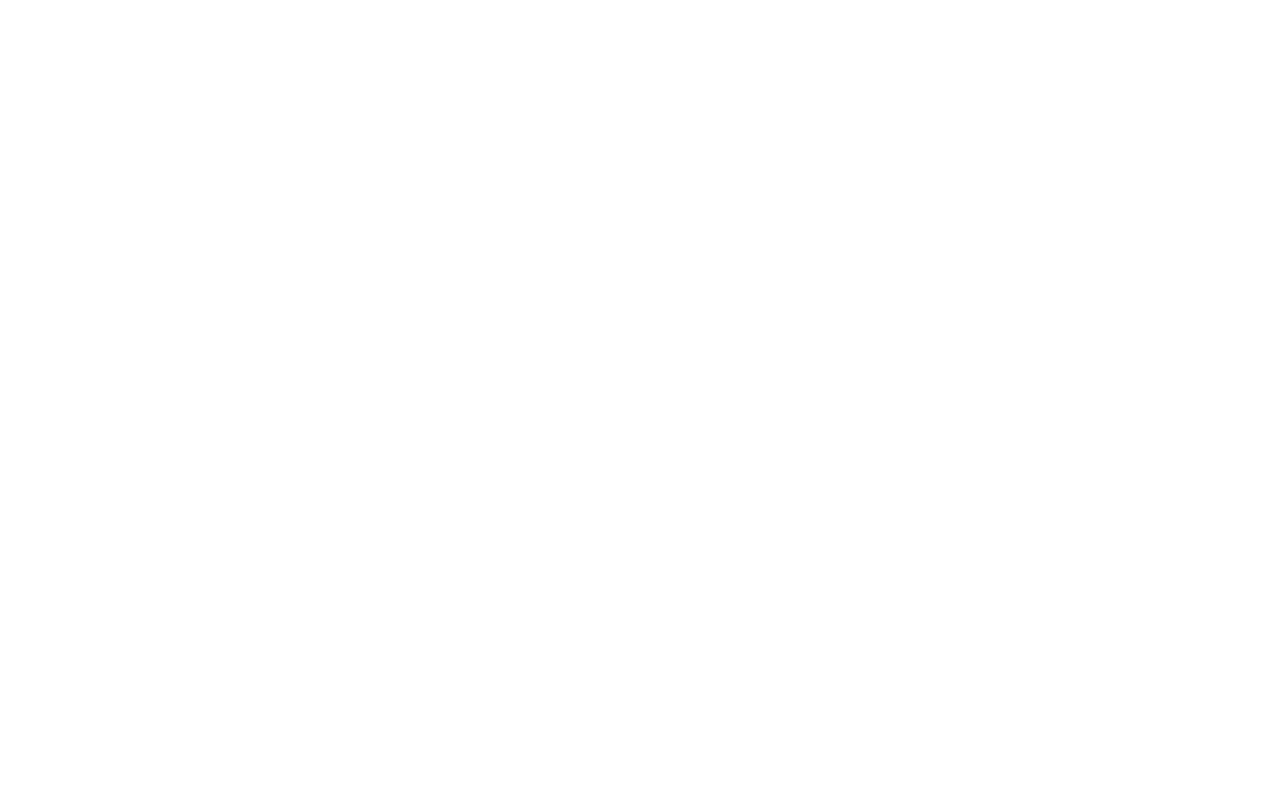
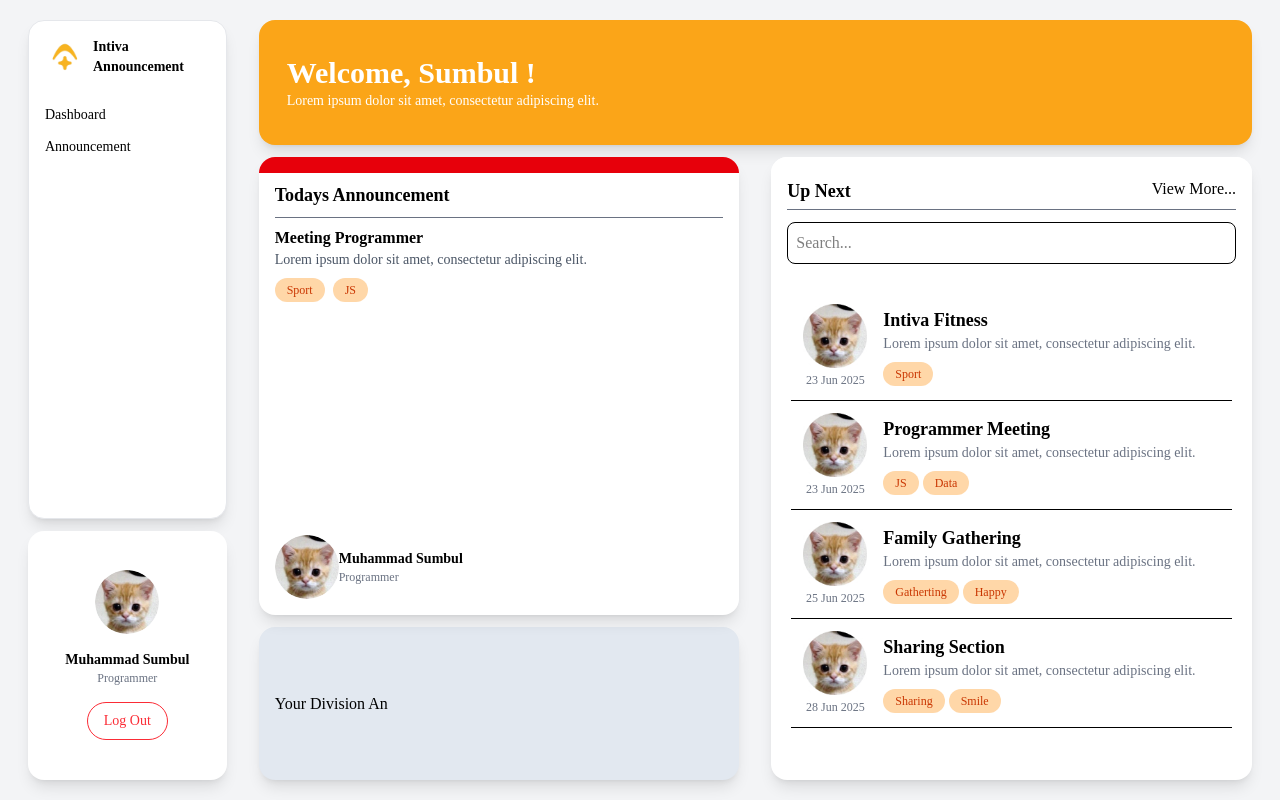
Before and after one commit to reylam/Intiva_management_fe, a React (Vite) app: page / in a window 1280 px wide. Built offline with nearby package versions, Linux system fonts and the light colour scheme.

Commit message:
Maker Dashboard User

```diff
--- a/src/pages/user/Dashboard.jsx
+++ b/src/pages/user/Dashboard.jsx
@@ -1,3 +1,215 @@
-export default function DashboardUser(){
+import { useState } from "react";
+import Intiva from "../../assets/intivaLogo.png";
+import dudul from "../../assets/dudul.jpg";
 
+const ancDumms = [
+  {
+    nama: "Intiva Fitness",
+    deskripsi: "Lorem ipsum dolor sit amet, consectetur adipiscing elit.",
+    tgl: "23 Jun 2025",
+    tags: ["Sport"],
+    image: dudul,
+  },
+  {
+    nama: "Programmer Meeting",
+    deskripsi: "Lorem ipsum dolor sit amet, consectetur adipiscing elit.",
+    tgl: "23 Jun 2025",
+    tags: ["JS", "Data"],
+    image: dudul,
+  },
+  {
+    nama: "Family Gathering",
+    deskripsi: "Lorem ipsum dolor sit amet, consectetur adipiscing elit.",
+    tgl: "25 Jun 2025",
+    tags: ["Gatherting", "Happy"],
+    image: dudul,
+  },
+  {
+    nama: "Sharing Section",
+    deskripsi: "Lorem ipsum dolor sit amet, consectetur adipiscing elit.",
+    tgl: "28 Jun 2025",
+    tags: ["Sharing", "Smile"],
+    image: dudul,
+  },
+  {
+    nama: "Mengaji",
+    deskripsi: "Lorem ipsum dolor sit amet, consectetur adipiscing elit.",
+    tgl: "28 Jun 2025",
+    tags: ["Pray"],
+    image: dudul,
+  },
+  {
+    nama: "Intiva Fitness",
+    deskripsi: "Lorem ipsum dolor sit amet, consectetur adipiscing elit.",
+    tgl: "29 Jun 2025",
+    tags: ["Sport"],
+    image: dudul,
+  },
+];
+
+export default function DashboardUser() {
+  const [search, setSearch] = useState("");
+  const [showAll] = useState(false);
+
+  // filter untuk search bar di up next
+  const filtered = ancDumms.filter(
+    (anc) =>
+      anc.nama.toLowerCase().includes(search.toLowerCase()) ||
+      anc.deskripsi.toLowerCase().includes(search.toLowerCase()) ||
+      anc.tags.some((tag) => tag.toLowerCase().includes(search.toLowerCase()))
+  );
+  const maxVisible = 4;
+  const displayedNext = showAll ? filtered : filtered.slice(0, maxVisible);
+
+  return (
+    <div className="h-screen w-full bg-gray-100 gap-8 p-5 px-7 font-[Poppins] flex flex-col lg:flex-row">
+      {/* Sidebar */}
+      <div className="w-full lg:w-2/12 flex flex-col gap-3">
+        <div className="border border-gray-200 shadow-lg rounded-2xl bg-white h-4/6 p-4">
+          <div className="flex gap-2 items-center">
+            <img src={Intiva} alt="Logo" className="w-10" />
+            <div>
+              <h1 className="text-sm font-semibold">Intiva</h1>
+              <p className="text-sm font-semibold">Announcement</p>
+            </div>
+          </div>
+          <ul className="text-sm mt-7">
+            <li className="flex gap-3">Dashboard</li>
+            <li className="flex gap-3 mt-3">Announcement</li>
+          </ul>
+        </div>
+
+        {/* profile preview */}
+        <div className="shadow-lg rounded-2xl bg-white h-auto lg:h-2/6 flex flex-col lg:flex-col items-center justify-center p-4">
+          <div className="flex flex-row gap-2 lg:flex-col lg:items-center">
+            <img
+              src={dudul}
+              alt=""
+              className="w-12 h-12 lg:w-16 lg:h-16 rounded-full"
+            />
+            <div className="text-start lg:text-center">
+              <h2 className="text-sm font-semibold mt-2">Muhammad Sumbul</h2>
+              <p className="text-xs text-gray-500">Programmer</p>
+            </div>
+          </div>
+          <button className="w-full lg:w-auto mt-4 text-red-500 border border-red-500 px-4 py-2 rounded-full text-sm cursor-pointer hover:bg-red-500 hover:text-white transition duration-200">
+            Log Out
+          </button>
+        </div>
+      </div>
+
+      {/* Isi dashboard */}
+      <div className="w-full lg:w-10/12 flex flex-col gap-3">
+        {/* hiro */}
+        <div className="bg-[#FBA518] h-1/6 rounded-2xl shadow-lg flex flex-col justify-center p-7">
+          <h1 className="font-semibold text-white text-3xl">
+            Welcome, Sumbul !
+          </h1>
+          <p className="text-sm text-white">
+            Lorem ipsum dolor sit amet, consectetur adipiscing elit.
+          </p>
+        </div>
+
+        <div className="flex flex-col lg:flex-row gap-8 h-5/6">
+          {/* Today's Announcement */}
+          <div className="w-full lg:w-2/4 flex flex-col gap-3">
+            <div className="relative h-3/4 bg-white rounded-2xl shadow-lg p-4 flex flex-col justify-between">
+              <div className="absolute top-0 left-0 w-full h-4 bg-red-600 rounded-t-2xl"></div>
+              <div className="flex flex-col">
+                <h2 className="font-semibold text-lg border-b border-gray-500 py-2">
+                  Todays Announcement
+                </h2>
+                <h3 className="mt-2 font-semibold">Meeting Programmer</h3>
+                <p className="text-sm text-gray-600">
+                  Lorem ipsum dolor sit amet, consectetur adipiscing elit.
+                </p>
+                <div className="flex gap-2 mt-2">
+                  <span className="bg-orange-200 text-orange-700 px-3 py-1 text-xs rounded-full">
+                    Sport
+                  </span>
+                  <span className="bg-orange-200 text-orange-700 px-3 py-1 text-xs rounded-full">
+                    JS
+                  </span>
+                </div>
+              </div>
+              <div className="flex items-center">
+                <div className="">
+                  <img
+                    src={dudul}
+                    alt=""
+                    className="w-12 h-12 lg:w-16 lg:h-16 rounded-full"
+                  />
+                </div>
+                <div className="">
+                  <h2 className="text-sm font-semibold">Muhammad Sumbul</h2>
+                  <p className="text-xs text-gray-500">Programmer</p>
+                </div>
+              </div>
+            </div>
+
+            {/* new member */}
+            <div className="h-1/4 bg-slate-200 rounded-2xl items-center shadow-lg flex justify-between p-4">
+                <h1>Your Division An</h1>
+            </div>
+          </div>
+
+          {/* Up Next */}
+          <div className="w-full lg:w-2/4 bg-white shadow-lg rounded-2xl overflow-scroll overflow-x-hidden">
+            <div className="sticky top-0 bg-white p-4">
+              <div className="flex justify-between mb-3 border-b border-gray-500 py-1">
+                <h2 className="font-semibold text-lg ">Up Next</h2>
+                <p>View More...</p>
+              </div>
+
+              <input
+                type="text"
+                placeholder="Search..."
+                value={search}
+                onChange={(e) => setSearch(e.target.value)}
+                className="w-full p-2 border rounded-lg mb-3 "
+              />
+            </div>
+
+            <div className="flex flex-col px-5">
+              {displayedNext.length > 0 ? (
+                displayedNext.map((anc, index) => (
+                  <div
+                    key={index}
+                    className="flex gap-4 p-3 border-b items-center"
+                  >
+                    <div className="flex flex-col items-center">
+                      <div className="w-12 h-12 lg:w-16 lg:h-16 rounded-full object-cover">
+                        <img src={anc.image} alt="User" className="" />
+                      </div>
+                      <p className="text-xs text-gray-500 mt-1 text-center">
+                        {anc.tgl}
+                      </p>
+                    </div>
+                    <div className="flex flex-col">
+                      <p className="text-lg font-semibold">{anc.nama}</p>
+                      <p className="text-sm text-gray-500">{anc.deskripsi}</p>
+                      <div className="flex gap-1 mt-2">
+                        {anc.tags.map((tag, idx) => (
+                          <span
+                            key={idx}
+                            className="bg-orange-200 text-orange-700 px-3 py-1 text-xs rounded-full"
+                          >
+                            {tag}
+                          </span>
+                        ))}
+                      </div>
+                    </div>
+                  </div>
+                ))
+              ) : (
+                <p className="text-center text-gray-500">
+                  Pemberitahuan tidak ditemukan
+                </p>
+              )}
+            </div>
+          </div>
+        </div>
+      </div>
+    </div>
+  );
 }
```
